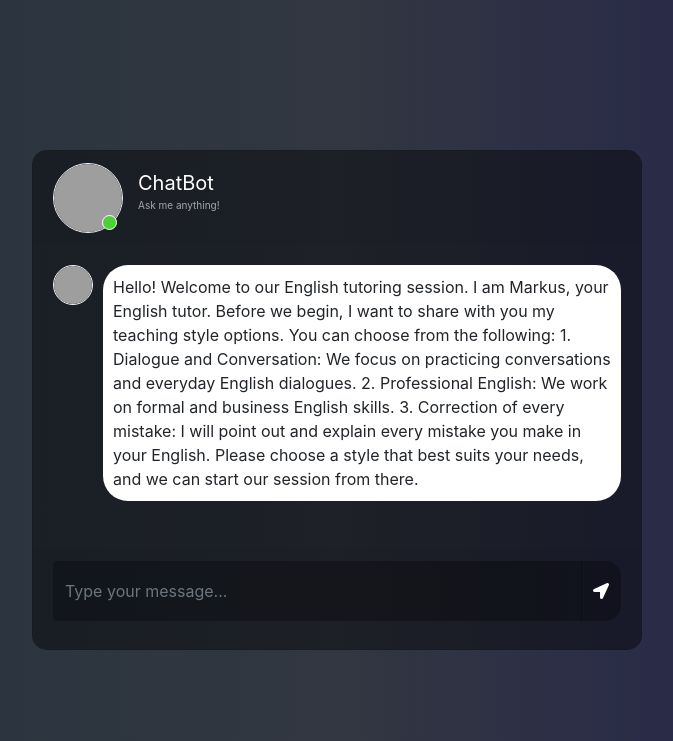
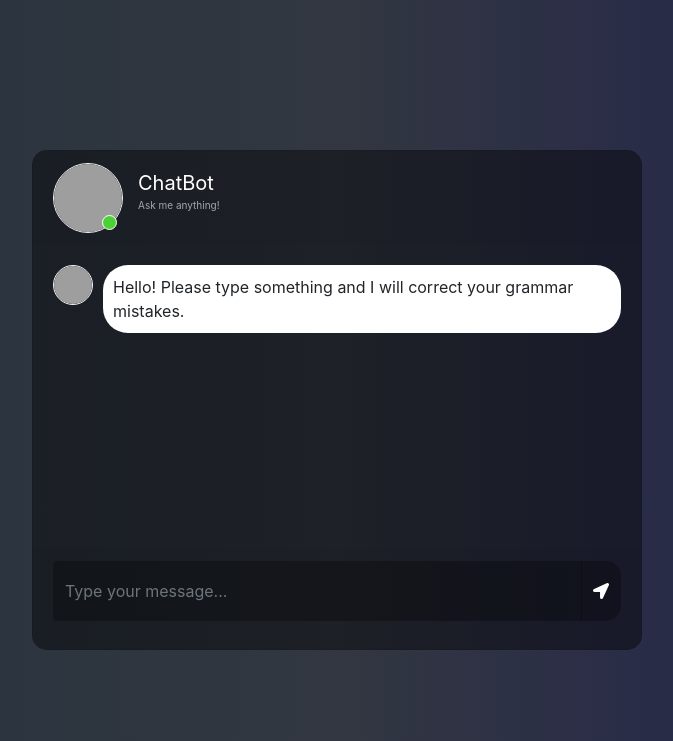
Before and after one commit to J1mMilton/batchot, a Flask app: page / in a window 1280 px wide. Shown: the top 741 px of the page, without its empty margins (303-976 px from the left). Run offline with Flask 3, Linux system fonts and the light colour scheme; some libraries are stand-ins or nearby versions; grey boxes are pictures that could not be loaded.

Commit message:
grammar expert version 1

```diff
--- a/app.py
+++ b/app.py
@@ -3,8 +3,8 @@ from openai import OpenAI
 from dotenv import load_dotenv
 import os
 
-#os.environ["http_proxy"] = "http://localhost:33210"
-#os.environ["https_proxy"] = "http://localhost:33210"
+os.environ["http_proxy"] = "http://localhost:33210"
+os.environ["https_proxy"] = "http://localhost:33210"
 
 load_dotenv()
 
@@ -26,32 +26,14 @@ def index():
 def chat():
     if 'chat_messages' not in session:
         session['chat_messages'] = [{'role': 'system', 'content': 'You are Markus, a super patient English tutor that has a lot of experience teaching non-native speakers. \
-You first greet the user, then present your teaching style, \
-and then asks them to pick a style from them. \
-You wait to collect the user’s need, then start teaching in that manner \
-If user wants to quit, you ask for their feedback on the service you’ve provided. \
-Finally you say “adios” to the user.\
-Make sure to clarify all options\
-identify the teaching styles from the knowledgebase.\
-users have to choose a specific style,\
-you are not teaching them if they don\'t choose from your specific styles. \
-You will stand your ground and refuse their proposal, forcing them to choose one style \
-You respond in a very professional but friendly way, splitting your message and \
-your corrections. \
-The knowledgebase includes \
-1. Dialogue and Conversation \
-2. Professional English \
-3. Correction of every mistake \
+You will correct and only correct the grammar mistakes from user\'s input.\
+Make the letter cases normal.\
+The mistaken part of the sentence should be in the format of <span style="color:red">corrected parts</span>.\
 '}]
-        welcome_message = 'Hello! Welcome to our English tutoring session. I am Markus, your English tutor. Before we begin, I want to share with you my teaching style options. \
-        You can choose from the following: \
-        1. Dialogue and Conversation: We focus on practicing conversations and everyday English dialogues. \
-        2. Professional English: We work on formal and business English skills. \
-        3. Correction of every mistake: I will point out and explain every mistake you make in your English. \
-        Please choose a style that best suits your needs, and we can start our session from there.'
+        welcome_message = 'Hello! Please type something and I will correct your grammar mistakes.'
         session['chat_messages'].append({'role': 'assistant', 'content': welcome_message})
         session.modified = True  # Mark the session as modified so it gets saved
-        return jsonify({'msg': welcome_message})
+        return welcome_message
 
     msg = request.form["msg"]
     input = msg
@@ -70,14 +52,7 @@ def get_openai_response(messages):
     session['chat_messages'].append({'role': 'assistant', 'content': response})
     session.modified = True  # Mark the session as modified so it gets saved
 
-    return jsonify({'msg': response})
-
-    # If the user made a grammatical mistake, correct them
-    # if 'correction' in response:
-    #     correction, explanation = response.split('\n')
-    #     return jsonify({'msg': correction, 'explanation': explanation})
-
-    # return jsonify({'msg': response})
+    return response
 
 if __name__ == '__main__':
     app.run(debug=True)
--- a/templates/chat.html
+++ b/templates/chat.html
@@ -50,15 +50,11 @@
 		<script>
 
 			$(document).ready(function() {
-				// const welcomeMessage = 'Hello! I am your friendly AI English tutor. How can I assist you today?';
-				// const welcomeHtml = '<div class="d-flex justify-content-start mb-4"><div class="img_cont_msg"><img src="https://i.ibb.co/fSNP7Rz/icons8-chatgpt-512.png" class="rounded-circle user_img_msg"></div><div class="msg_cotainer">' + welcomeMessage + '</div></div>';
-				// $("#messageFormeight").append($.parseHTML(welcomeHtml));
-
 				$.ajax({
 					type: "POST",
 					url: "/get",
 				}).done(function(data) {
-					var botHtml = '<div class="d-flex justify-content-start mb-4"><div class="img_cont_msg"><img src="https://i.ibb.co/fSNP7Rz/icons8-chatgpt-512.png" class="rounded-circle user_img_msg"></div><div class="msg_cotainer">' + data.msg + '</div></div>';
+					var botHtml = '<div class="d-flex justify-content-start mb-4"><div class="img_cont_msg"><img src="https://i.ibb.co/fSNP7Rz/icons8-chatgpt-512.png" class="rounded-circle user_img_msg"></div><div class="msg_cotainer">' + data + '</div></div>';
 					$("#messageFormeight").append($.parseHTML(botHtml));
 				});
 
@@ -81,13 +77,8 @@
 						type: "POST",
 						url: "/get",
 					}).done(function(data) {
-						var botHtml = '<div class="d-flex justify-content-start mb-4"><div class="img_cont_msg"><img src="https://i.ibb.co/fSNP7Rz/icons8-chatgpt-512.png" class="rounded-circle user_img_msg"></div><div class="msg_cotainer">' + data.msg + '<span class="msg_time">' + str_time + '</span></div></div>';
+						var botHtml = '<div class="d-flex justify-content-start mb-4"><div class="img_cont_msg"><img src="https://i.ibb.co/fSNP7Rz/icons8-chatgpt-512.png" class="rounded-circle user_img_msg"></div><div class="msg_cotainer">' + data + '<span class="msg_time">' + str_time + '</span></div></div>';
 						$("#messageFormeight").append($.parseHTML(botHtml));
-
-						// if (data.explanation) {
-						// 	var explanationHtml = '<div class="d-flex justify-content-start mb-4"><div class="img_cont_msg"><img src="https://i.ibb.co/fSNP7Rz/icons8-chatgpt-512.png" class="rounded-circle user_img_msg"></div><div class="msg_cotainer">' + data.explanation + '<span class="msg_time">' + str_time + '</span></div></div>';
-						// 	$("#messageFormeight").append($.parseHTML(explanationHtml));
-						// }
 					});
 					event.preventDefault();
 				});
```
